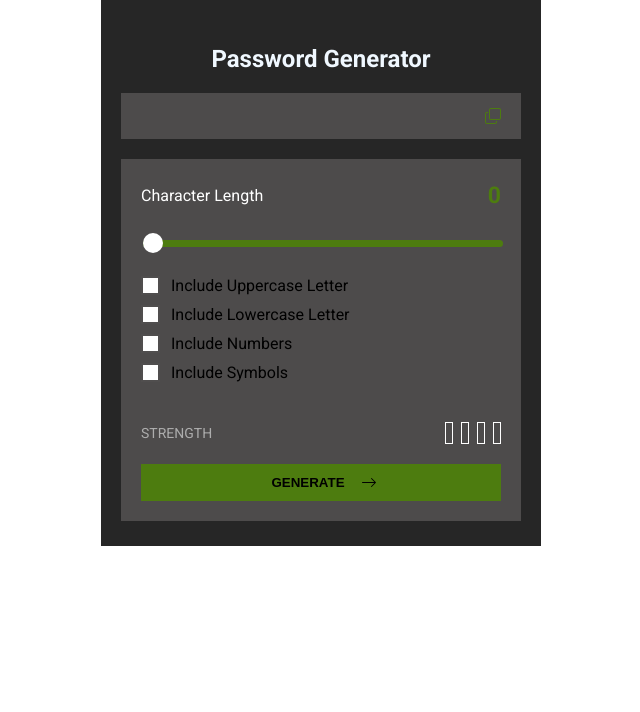
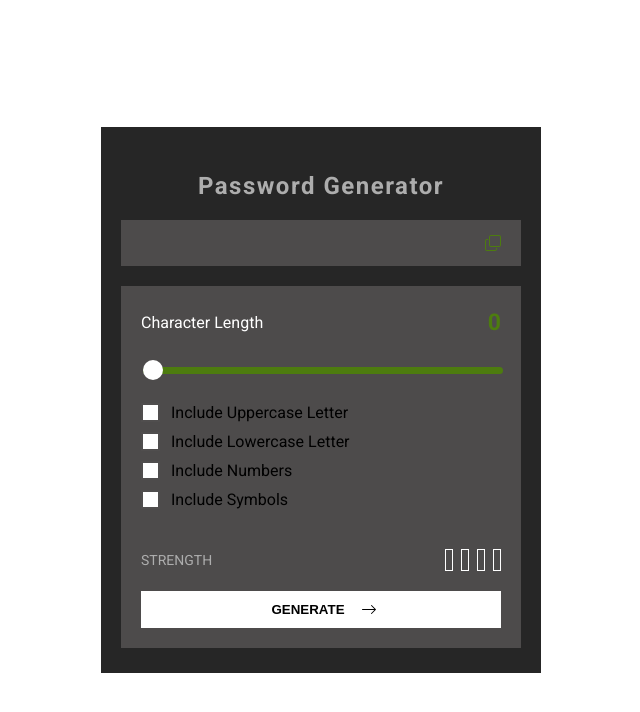
Before and after one commit to kq333/password-generator, a React (Vite) app: page / in a window 1280 px wide. Shown: the top 712 px of the page, without its empty margins (319-959 px from the left). Built offline with nearby package versions, Linux system fonts and the light colour scheme.

Commit message:
added style to component

```diff
--- a/src/components/form/FormComponent.scss
+++ b/src/components/form/FormComponent.scss
@@ -7,7 +7,8 @@
 
     &__header {
         text-align: center;
-        color: aliceblue;
+        color: #adadad;
+        letter-spacing: 1.5px;
     }
 
     &__wrapper {
@@ -26,15 +27,19 @@
     }
 
     &__submit-elem {
-        background-color: #4d7c0f;
+        background-color: #ffffff;
         display: flex;
         justify-content: center;
         gap: 10px;
         padding: 10px 0;
+        pointer-events: none;
 
-        &:hover {
-            cursor: pointer;
-            opacity: 0.75;
+        &--isActive {
+            background-color: #4d7c0f;
+            display: flex;
+            justify-content: center;
+            gap: 10px;
+            padding: 10px 0;
         }
     }
 
@@ -49,3 +54,10 @@
         }
     }
 }
+
+.form-app {
+    width: auto;
+    height: 100vh;
+    display: flex;
+    align-items: center;
+}
```
